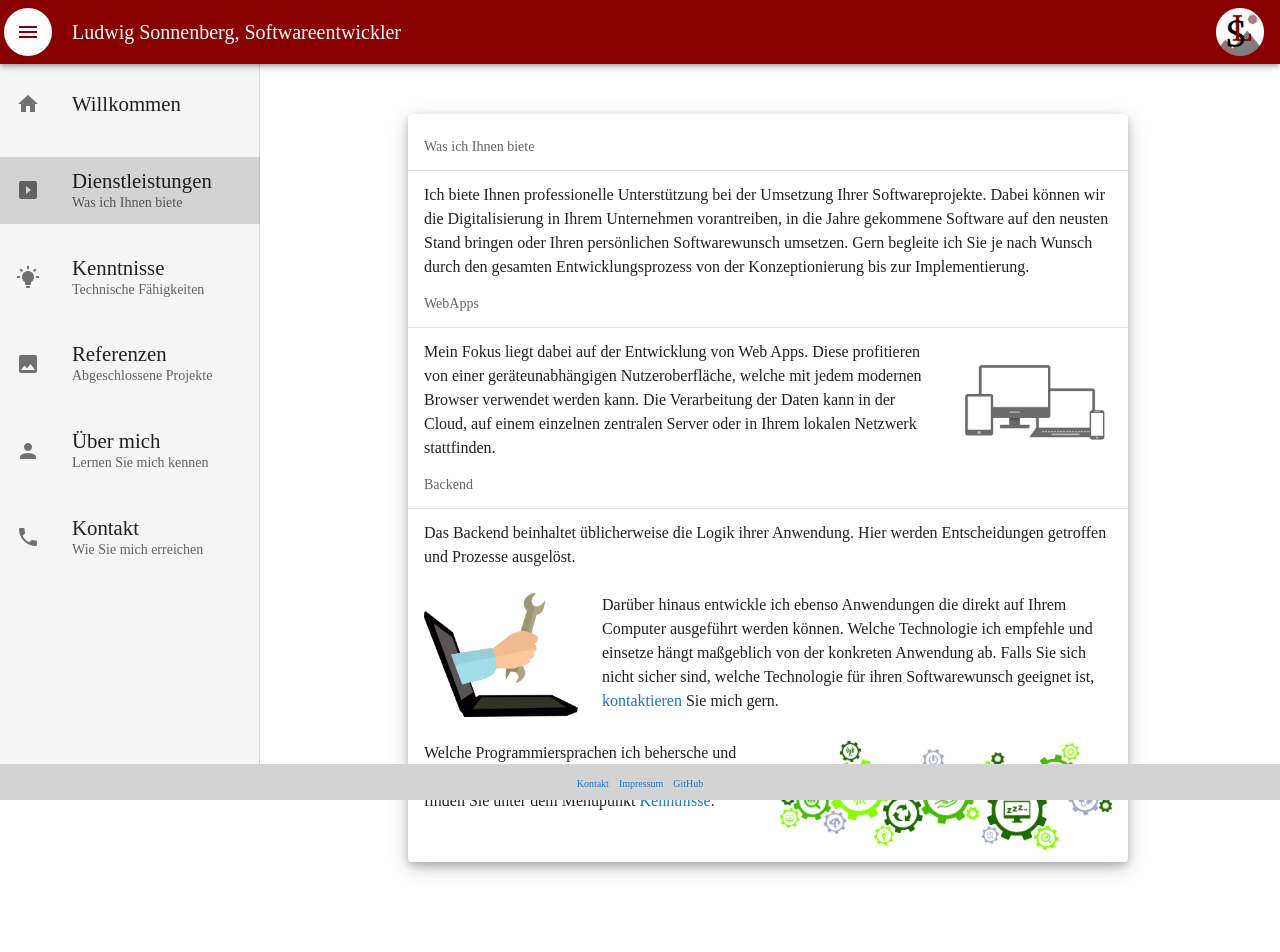
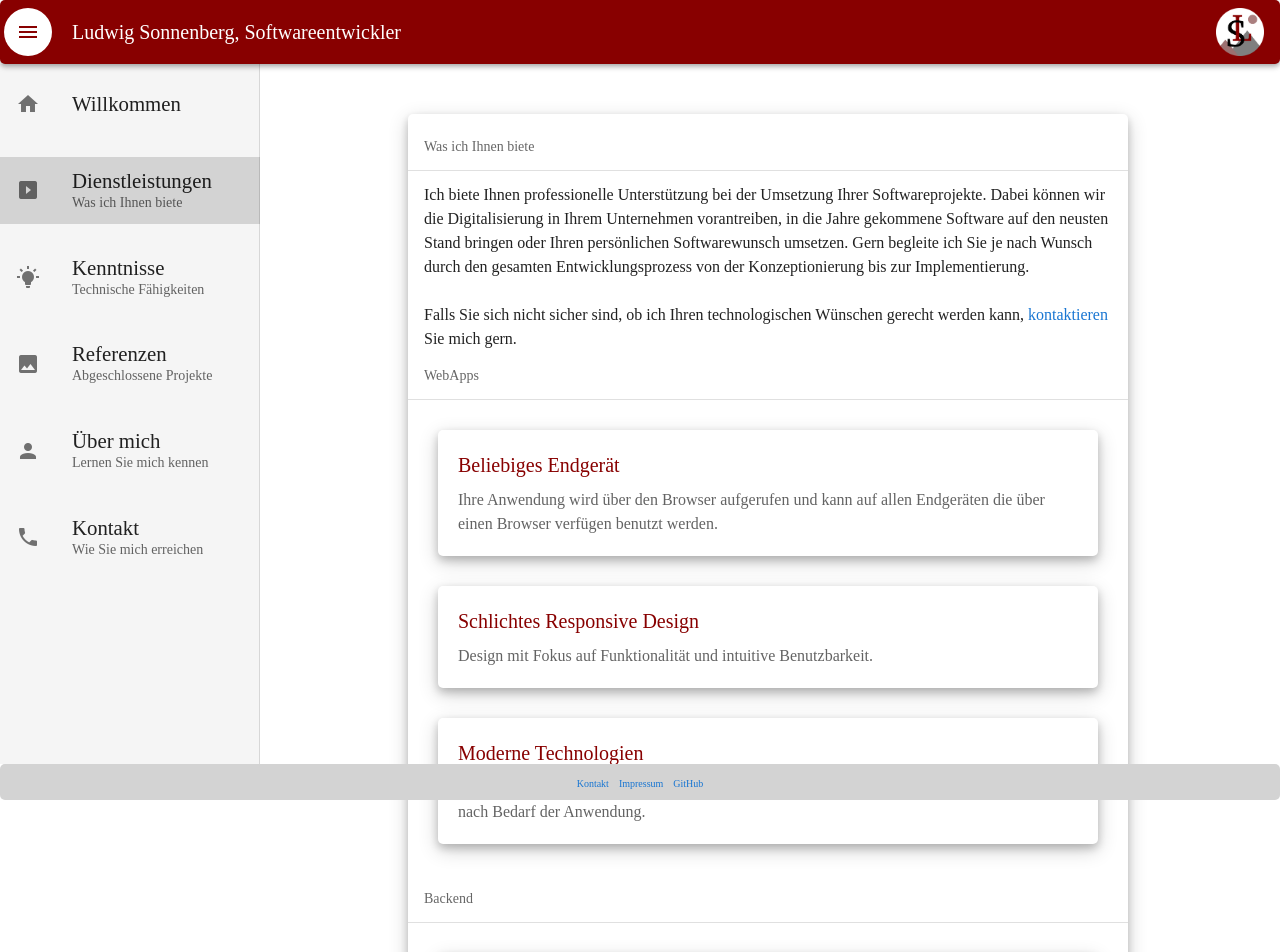
Before and after one commit to LudwigSo/ludwigbr_de, a Vue app: page /services in a window 1280 px wide. Shown: the top 952 px of the page. Built offline with nearby package versions, Linux system fonts and the light colour scheme.

Commit message:
Change texts, fix border-radius problem

```diff
--- a/src/App.vue
+++ b/src/App.vue
@@ -96,13 +96,18 @@ export default Vue.extend({
   margin-left: auto;
   margin-right: auto;
   box-shadow: 0 4px 8px 0 rgba(0, 0, 0, 0.2), 0 6px 20px 0 rgba(0, 0, 0, 0.19);
-  }
+  border-radius: 5px !important;
+}
 @media (min-width: 720px) {
   #app .centeredPanel {
   margin-top: 50px;
   margin-bottom: 50px;
   }
 }
+.v-sheet {
+  border-radius: 5px !important;
+}
+
 .footer {
   margin: 0 auto 0 auto;
 }
--- a/src/components/Credentials.vue
+++ b/src/components/Credentials.vue
@@ -1,9 +1,13 @@
 <template>
-
   <div class="credentials">
     <div class="top-padding-without-list"></div>
       <v-subheader>Abgeschlossene Projekte</v-subheader>
       <v-divider> </v-divider>
+
+      <div class="text">
+        Nachfolgende finden Sie ein paar Bilder von abgeschlossenen Projekten.
+        Kleine "OpenSource" Code Beispiele finden Sie auf meinem <a href="https://github.com/ludwigbr" target="_blank">GitHub</a> Profil, falls Sie einen Ausschnitt aus einem größeren Projekt sehen möchten <router-link to="contact">melden</router-link> Sie sich gern bei mir.
+      </div>
 
       <div class="imagesWrapper">
       <div
@@ -46,7 +50,6 @@ export default {
   },
   methods: {
     showImg (index) {
-        window.console.log("Test")
         this.index = index
         this.visible = true
       },
@@ -58,6 +61,11 @@ export default {
 </script>
 
 <style scoped>
+  .text {
+    padding: 12px 16px 0 16px; /* same as v-list on knowledge site*/
+    margin-bottom: 20px;
+  }
+
   .image {
     margin-left: 10px;
     margin-right: 10px;
--- a/src/components/Services.vue
+++ b/src/components/Services.vue
@@ -3,6 +3,7 @@
     <div class="top-padding-without-list"></div>
     <v-subheader>Was ich Ihnen biete</v-subheader>
     <v-divider> </v-divider>
+
     <div class="text">
       <div class="row">
         <div class="col-sm-12">
@@ -11,46 +12,44 @@
           Gern begleite ich Sie je nach Wunsch durch den gesamten Entwicklungsprozess von der Konzeptionierung bis zur Implementierung.
         </div>
       </div>
+      <div class="row">
+        <div class="col-sm-12">
+          Falls Sie sich nicht sicher sind, ob ich Ihren technologischen Wünschen gerecht werden kann, <router-link to="/contact">kontaktieren </router-link>Sie mich gern.
+        </div>
+      </div>
     </div>
+
     <div id="web-apps"/>
     <v-subheader>WebApps</v-subheader>
     <v-divider> </v-divider>
-    <div class="text">
-      <div class="row">
-        <!-- <img class="col-sm-3" src="@/assets/computer.jpg" height="108px" width="192px">  -->
-        <div class="col-sm-9">
-          Mein Fokus liegt dabei auf der Entwicklung von Web Apps. Diese profitieren von einer geräteunabhängigen Nutzeroberfläche, welche mit jedem modernen Browser verwendet werden kann.
-          Die Verarbeitung der Daten kann in der Cloud, auf einem einzelnen zentralen Server oder in Ihrem lokalen Netzwerk stattfinden.
-        </div>
-        <img class="col-sm-3" src="@/assets/services_background.jpg">
+    <div class="advantage">
+      <!-- <div class="advantage-icon"><img src="@/assets/services_background.jpg"> </div> -->
+      <div class="advantage-text">
+        <div class="advantage-title">beliebiges Endgerät</div>
+        <div class="advantage-subtitle">Ihre Anwendung wird über den Browser aufgerufen und kann auf allen Endgeräten die über einen Browser verfügen benutzt werden.</div>
       </div>
+    </div>
+    <div class="advantage">
+      <div class="advantage-title">schlichtes responsive Design</div>
+      <div class="advantage-subtitle">Design mit Fokus auf Funktionalität und intuitive Benutzbarkeit.</div>
+    </div>
+    <div class="advantage">
+      <div class="advantage-title">moderne Technologien</div>
+      <div class="advantage-subtitle">Einsatz eines modernen Javascript Frameworks, zum Beispiel Vue.js. Backend Technologien nach Bedarf der Anwendung.</div>
     </div>
 
     <div id="backend"/>
     <v-subheader>Backend</v-subheader>
     <v-divider> </v-divider>
-    <div class="text">
-      <div class="row">
-        <div class="col-sm-12">
-          Das Backend beinhaltet üblicherweise die Logik ihrer Anwendung. Hier werden Entscheidungen getroffen und Prozesse ausgelöst.
-        </div>
-      </div>
-
-      <div class="row">
-        <img class="col-sm-3" src="@/assets/computer.png" width="134px">
-        <div class="col-sm-9">
-          Darüber hinaus entwickle ich ebenso Anwendungen die direkt auf Ihrem Computer ausgeführt werden können.
-          Welche Technologie ich empfehle und einsetze hängt maßgeblich von der konkreten Anwendung ab.
-          Falls Sie sich nicht sicher sind, welche Technologie für ihren Softwarewunsch geeignet ist, <router-link to="/contact">kontaktieren </router-link>Sie mich gern.
-        </div>
-      </div>
-      <div class="row">
-        <div class="col-sm-6">
-        Welche Programmiersprachen ich behersche und welche anderen technischen Fähigkeiten ich besitze finden Sie unter dem Menüpunkt <router-link to="/knowledge">Kenntnisse</router-link>.
-        </div>
-        <img class="col-sm-6" src="@/assets/gears.jpg" width="288px">
-      </div>
+    <div class="advantage">
+      <div class="advantage-title">Flexible Programmiersprachen</div>
+      <div class="advantage-subtitle">C#, GoLang, PHP, verschiedene Programmiersprachen für Ihren individuellen Anwendungszweck.</div>
     </div>
+    <div class="advantage">
+      <div class="advantage-title">Bereitstellung als (REST) API</div>
+      <div class="advantage-subtitle">Moderne API Architektur. Für die reibungslose Verwendung im Frontend oder als Integration in Ihre bestehende Servicelandschaft.</div>
+    </div>
+    <br />
   </div>
 </template>
 
@@ -79,6 +78,24 @@ export default {
 </script>
 
 <style scoped>
+  .advantage {
+    position: relative;
+    margin: 30px;
+    margin-bottom: 30px;
+    padding: 20px;
+    border-radius: 5px;
+    box-shadow: 0 4px 8px 0 rgba(0, 0, 0, 0.2), 0 6px 20px 0 rgba(0, 0, 0, 0.19);
+  }
+  .advantage-title {
+    font-size: 20px;
+    color: #880000;
+    text-transform: capitalize;
+  }
+  .advantage-subtitle {
+    margin-top: 8px;
+    opacity: 0.7;
+  }
+
   .text {
     padding: 12px 16px 0 16px; /* same as v-list on knowledge site*/
   }
```
